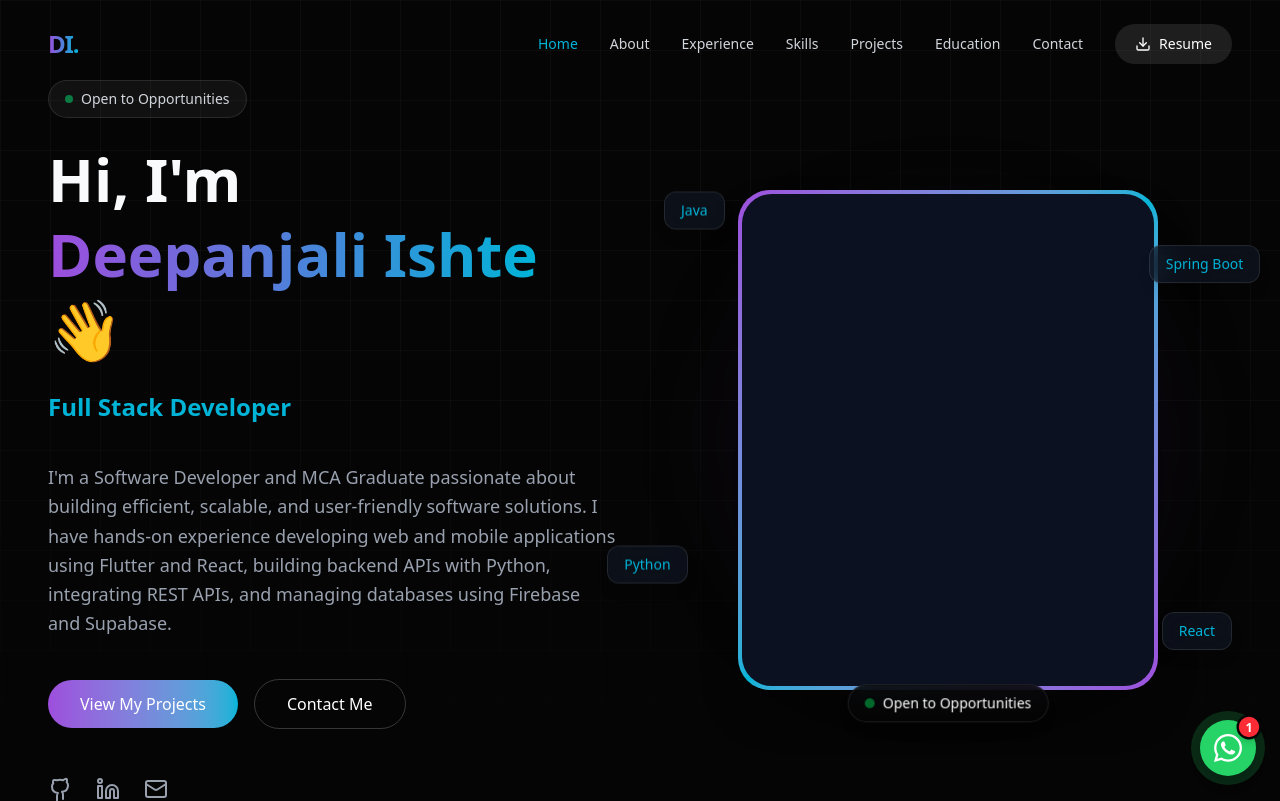
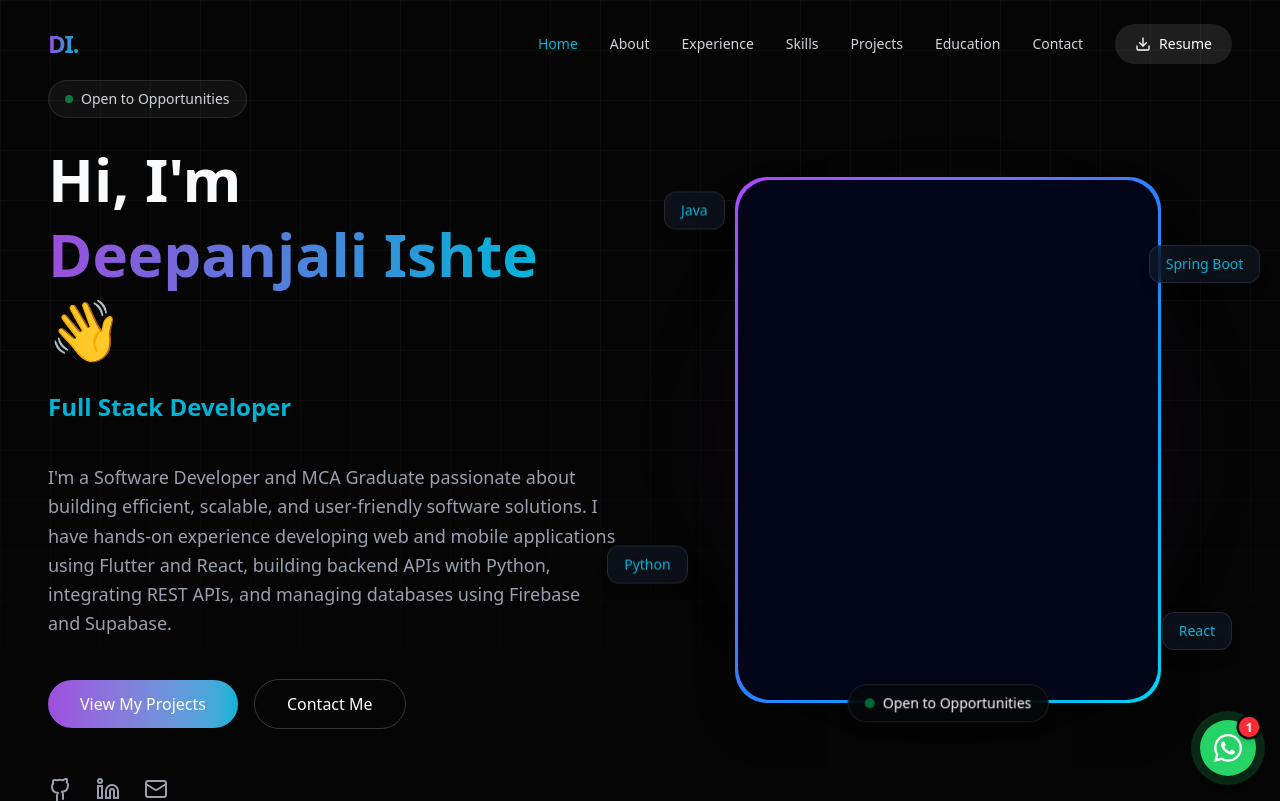
Before and after one commit to DeepanjaliIshte/Portfolio, a Next.js app: page / in a window 1280 px wide. Shown: the top 801 px of the page. Built offline with nearby package versions, Linux system fonts and the light colour scheme.

Commit message:
Fix profile image container in Hero section

```diff
--- a/components/Hero.jsx
+++ b/components/Hero.jsx
@@ -94,16 +94,17 @@ export default function Hero() {
           <motion.div
             whileHover={{ scale: 1.02 }}
             transition={{ type: "spring", stiffness: 300, damping: 20 }}
-            className="relative z-10 w-[280px] h-[330px] md:w-[420px] md:h-[500px] rounded-[2rem] overflow-hidden p-1 bg-gradient-to-br from-[#9d4edd] via-[#00b4d8] to-[#9d4edd] background-animate shadow-2xl"
+            className="relative z-10 w-[320px] h-[400px] md:w-[420px] md:h-[520px] mx-auto background-animate shadow-2xl"
           >
-            <div className="relative w-full h-full rounded-[1.85rem] overflow-hidden bg-[#0B1121]">
+            <div className="absolute -inset-[3px] rounded-[2rem] bg-gradient-to-br from-purple-500 via-blue-500 to-cyan-400" />
+            <div className="relative w-full h-full rounded-[2rem] overflow-hidden bg-slate-950">
               <Image
                 src="/images/profile.png"
                 alt="Deepanjali Ishte - Software Developer"
-                width={500}
-                height={600}
+                fill
                 priority
-                className="w-full h-full object-cover object-top"
+                sizes="(max-width: 768px) 320px, 420px"
+                className="object-cover object-top z-10"
               />
             </div>
           </motion.div>
```
